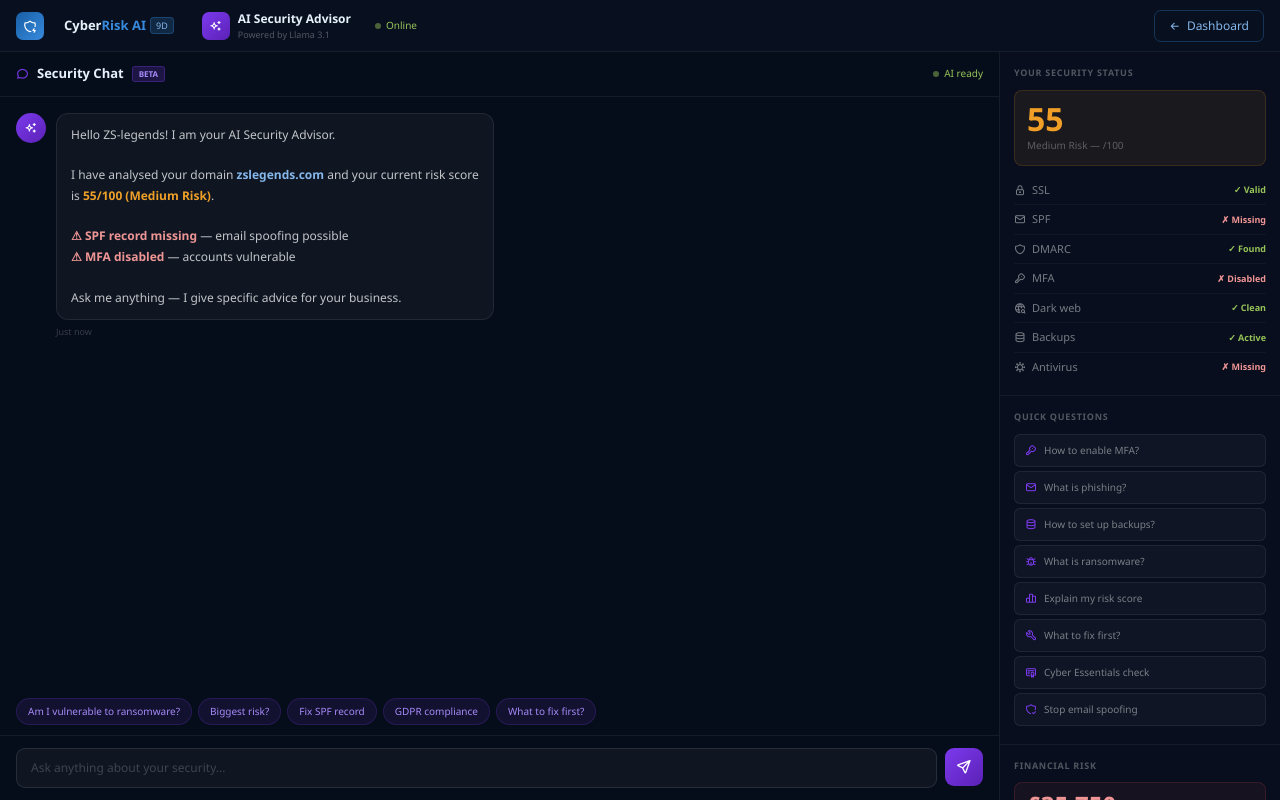
After one commit to zainsheikh666/CyberRiskAI, a Flask app: page /ai-advisor-page in a window 1280 px wide. The commit adds this page. Run offline with Flask 3, Linux system fonts and the light colour scheme; a user stored in the database is signed in.

Commit message:
AI Advisor full page complete

```diff
--- a/app.py
+++ b/app.py
@@ -543,6 +543,17 @@ def threat_map():
         latest=latest,
         domain=current_user.domain or ''
     )
+@app.route('/ai-advisor-page')
+@login_required
+def ai_advisor_page():
+    assessments = Assessment.query.filter_by(
+        company_id=current_user.id
+    ).order_by(Assessment.created_at.desc()).all()
+    latest = assessments[0] if assessments else None
+    return render_template('ai_advisor.html',
+        latest=latest,
+        domain=current_user.domain or ''
+    )
 
 if __name__ == '__main__':
     app.run(debug=True)
--- /dev/null
+++ b/templates/ai_advisor.html
@@ -0,0 +1,275 @@
+<!DOCTYPE html>
+<html lang="en">
+<head>
+    <meta charset="UTF-8">
+    <meta name="viewport" content="width=device-width, initial-scale=1.0">
+    <title>AI Security Advisor — CyberRisk AI</title>
+    <link href="https://cdn.jsdelivr.net/npm/bootstrap@5.3.0/dist/css/bootstrap.min.css" rel="stylesheet">
+    <link rel="stylesheet" href="https://cdn.jsdelivr.net/npm/@tabler/icons-webfont@latest/tabler-icons.min.css">
+    <style>
+        *{box-sizing:border-box;margin:0;padding:0}
+        body{background:#060d1a;color:white;font-family:'Segoe UI',sans-serif;height:100vh;display:flex;flex-direction:column;overflow:hidden}
+        .topbar{height:52px;background:#080f1e;border-bottom:1px solid rgba(255,255,255,0.06);display:flex;align-items:center;padding:0 16px;gap:12px;flex-shrink:0;z-index:200}
+        .logo-icon{width:28px;height:28px;background:linear-gradient(135deg,#185FA5,#378ADD);border-radius:7px;display:flex;align-items:center;justify-content:center}
+        .logo-icon i{font-size:14px;color:white}
+        .logo-name{font-size:13px;font-weight:700;color:#E6F1FB}
+        .logo-name span{color:#378ADD}
+        .ai-header{display:flex;align-items:center;gap:8px;margin-left:16px}
+        .ai-icon-sm{width:28px;height:28px;background:linear-gradient(135deg,#7c3aed,#5b21b6);border-radius:7px;display:flex;align-items:center;justify-content:center}
+        .ai-icon-sm i{font-size:13px;color:white}
+        .back-btn{display:flex;align-items:center;gap:6px;padding:6px 14px;border-radius:7px;border:0.5px solid rgba(55,138,221,0.3);color:#85B7EB;font-size:12px;text-decoration:none;margin-left:auto}
+        .back-btn:hover{background:rgba(55,138,221,0.08);color:#85B7EB}
+        .online{display:flex;align-items:center;gap:5px;font-size:10px;color:#97C459}
+        .online-dot{width:6px;height:6px;border-radius:50%;background:#97C459;animation:pulse 2s infinite}
+        @keyframes pulse{0%,100%{opacity:1}50%{opacity:0.4}}
+        .main{display:grid;grid-template-columns:1fr 280px;flex:1;overflow:hidden}
+        .chat-area{display:flex;flex-direction:column;border-right:1px solid rgba(255,255,255,0.06)}
+        .chat-header{padding:12px 16px;border-bottom:1px solid rgba(255,255,255,0.06);display:flex;align-items:center;justify-content:space-between;flex-shrink:0}
+        .chat-title{font-size:13px;font-weight:600;color:#E6F1FB;display:flex;align-items:center;gap:8px}
+        .beta{font-size:8px;background:rgba(124,58,237,0.2);border:0.5px solid rgba(124,58,237,0.3);color:#a78bfa;padding:1px 6px;border-radius:3px}
+        .messages{flex:1;overflow-y:auto;padding:16px;display:flex;flex-direction:column;gap:12px}
+        .messages::-webkit-scrollbar{width:3px}
+        .messages::-webkit-scrollbar-thumb{background:rgba(255,255,255,0.1);border-radius:3px}
+        .msg{display:flex;gap:10px;align-items:flex-start}
+        .msg.user{flex-direction:row-reverse}
+        .msg-av{width:30px;height:30px;border-radius:50%;display:flex;align-items:center;justify-content:center;font-size:11px;font-weight:700;flex-shrink:0}
+        .av-ai{background:linear-gradient(135deg,#7c3aed,#5b21b6);color:white}
+        .av-user{background:#185FA5;color:white}
+        .msg-bubble{max-width:75%;padding:11px 14px;border-radius:12px;font-size:12px;line-height:1.7}
+        .bubble-ai{background:rgba(255,255,255,0.04);border:0.5px solid rgba(255,255,255,0.08);color:rgba(255,255,255,0.75)}
+        .bubble-user{background:rgba(124,58,237,0.15);border:0.5px solid rgba(124,58,237,0.25);color:#c4b5fd}
+        .msg-time{font-size:9px;color:rgba(255,255,255,0.2);margin-top:5px}
+        .msg.user .msg-time{text-align:right}
+        .suggestions{display:flex;flex-wrap:wrap;gap:6px;padding:0 16px 10px;flex-shrink:0}
+        .sug-btn{font-size:10px;padding:5px 11px;background:rgba(124,58,237,0.1);border:0.5px solid rgba(124,58,237,0.2);color:#a78bfa;border-radius:20px;cursor:pointer;transition:all 0.15s}
+        .sug-btn:hover{background:rgba(124,58,237,0.2);color:#c4b5fd}
+        .input-area{padding:12px 16px;border-top:1px solid rgba(255,255,255,0.06);display:flex;gap:8px;flex-shrink:0}
+        .chat-input{flex:1;background:rgba(255,255,255,0.04);border:0.5px solid rgba(255,255,255,0.1);border-radius:9px;color:white;padding:10px 14px;font-size:12px;outline:none;font-family:'Segoe UI',sans-serif;resize:none}
+        .chat-input:focus{border-color:rgba(124,58,237,0.5)}
+        .chat-input::placeholder{color:rgba(255,255,255,0.2)}
+        .send-btn{width:38px;height:38px;background:linear-gradient(135deg,#7c3aed,#5b21b6);border:none;border-radius:9px;color:white;cursor:pointer;display:flex;align-items:center;justify-content:center;flex-shrink:0}
+        .send-btn:hover{opacity:0.85}
+        .send-btn i{font-size:16px}
+        .right-col{display:flex;flex-direction:column;overflow-y:auto;background:#080e1d}
+        .right-col::-webkit-scrollbar{width:3px}
+        .right-col::-webkit-scrollbar-thumb{background:rgba(255,255,255,0.1)}
+        .rc-section{padding:14px;border-bottom:1px solid rgba(255,255,255,0.05)}
+        .rc-title{font-size:9px;font-weight:600;color:rgba(255,255,255,0.3);letter-spacing:0.08em;margin-bottom:10px}
+        .risk-card{border-radius:8px;padding:12px;margin-bottom:10px;background:rgba({% if latest and latest.risk_level == 'High' %}226,75,74{% elif latest and latest.risk_level == 'Medium' %}239,159,39{% else %}99,153,34{% endif %},0.08);border:0.5px solid rgba({% if latest and latest.risk_level == 'High' %}226,75,74{% elif latest and latest.risk_level == 'Medium' %}239,159,39{% else %}99,153,34{% endif %},0.15)}
+        .risk-score{font-size:32px;font-weight:700;line-height:1;color:{% if latest and latest.risk_level == 'High' %}#F09595{% elif latest and latest.risk_level == 'Medium' %}#EF9F27{% else %}#97C459{% endif %}}
+        .risk-lbl{font-size:10px;color:rgba(255,255,255,0.3);margin-top:3px}
+        .stat-row{display:flex;align-items:center;justify-content:space-between;padding:6px 0;font-size:11px;border-bottom:0.5px solid rgba(255,255,255,0.04)}
+        .stat-row:last-child{border:none}
+        .stat-l{color:rgba(255,255,255,0.45);display:flex;align-items:center;gap:6px}
+        .stat-l i{font-size:12px}
+        .ok{color:#97C459;font-size:9px;font-weight:600}
+        .fail{color:#F09595;font-size:9px;font-weight:600}
+        .warn{color:#EF9F27;font-size:9px;font-weight:600}
+        .qa-btn{width:100%;text-align:left;padding:8px 10px;background:rgba(255,255,255,0.03);border:0.5px solid rgba(255,255,255,0.07);border-radius:6px;color:rgba(255,255,255,0.45);font-size:10px;cursor:pointer;margin-bottom:4px;display:flex;align-items:center;gap:7px;font-family:'Segoe UI',sans-serif;transition:all 0.15s}
+        .qa-btn:hover{background:rgba(124,58,237,0.08);color:#a78bfa;border-color:rgba(124,58,237,0.2)}
+        .qa-btn i{font-size:12px;flex-shrink:0;color:#7c3aed}
+        .typing{display:flex;align-items:center;gap:5px;padding:8px 14px}
+        .typing-dot{width:6px;height:6px;border-radius:50%;background:#7c3aed;animation:typing 1.2s infinite}
+        .typing-dot:nth-child(2){animation-delay:0.2s}
+        .typing-dot:nth-child(3){animation-delay:0.4s}
+        @keyframes typing{0%,60%,100%{transform:translateY(0);opacity:0.4}30%{transform:translateY(-6px);opacity:1}}
+        .financial-box{background:rgba(226,75,74,0.07);border:0.5px solid rgba(226,75,74,0.15);border-radius:8px;padding:10px 12px}
+        .fin-amount{font-size:24px;font-weight:700;color:#F09595;line-height:1;margin-bottom:3px}
+        .fin-lbl{font-size:10px;color:rgba(255,255,255,0.3)}
+    </style>
+</head>
+<body>
+
+<div class="topbar">
+    <div class="logo-icon"><i class="ti ti-shield-bolt"></i></div>
+    <div style="margin-left:8px">
+        <div style="display:flex;align-items:center;gap:4px">
+            <span class="logo-name">Cyber<span>Risk AI</span></span>
+            <span style="font-size:9px;background:rgba(55,138,221,0.2);border:0.5px solid rgba(55,138,221,0.3);color:#85B7EB;padding:1px 5px;border-radius:4px">9D</span>
+        </div>
+    </div>
+    <div class="ai-header">
+        <div class="ai-icon-sm"><i class="ti ti-sparkles"></i></div>
+        <div>
+            <div style="font-size:12px;font-weight:600;color:#E6F1FB">AI Security Advisor</div>
+            <div style="font-size:9px;color:rgba(255,255,255,0.3)">Powered by Llama 3.1</div>
+        </div>
+    </div>
+    <div class="online" style="margin-left:12px"><div class="online-dot"></div> Online</div>
+    <a href="/dashboard" class="back-btn"><i class="ti ti-arrow-left"></i> Dashboard</a>
+</div>
+
+<div class="main">
+    <div class="chat-area">
+        <div class="chat-header">
+            <div class="chat-title">
+                <i class="ti ti-message-circle" style="color:#7c3aed"></i>
+                Security Chat
+                <span class="beta">BETA</span>
+            </div>
+            <div class="online"><div class="online-dot"></div> AI ready</div>
+        </div>
+
+        <div class="messages" id="messages">
+            <div class="msg">
+                <div class="msg-av av-ai"><i class="ti ti-sparkles" style="font-size:13px"></i></div>
+                <div>
+                    <div class="msg-bubble bubble-ai">
+                        Hello {{ current_user.company_name }}! I am your AI Security Advisor.<br><br>
+                        {% if latest %}
+                        I have analysed your domain <strong style="color:#85B7EB">{{ current_user.domain }}</strong> and your current risk score is <strong style="color:{% if latest.risk_level == 'High' %}#F09595{% elif latest.risk_level == 'Medium' %}#EF9F27{% else %}#97C459{% endif %}">{{ latest.score }}/100 ({{ latest.risk_level }} Risk)</strong>.<br><br>
+                        {% if latest.spf_status == 'missing' %}<strong style="color:#F09595">⚠ SPF record missing</strong> — email spoofing possible<br>{% endif %}
+                        {% if latest.dmarc_status == 'missing' %}<strong style="color:#F09595">⚠ DMARC missing</strong> — domain not protected<br>{% endif %}
+                        {% if latest.mfa == 'no' %}<strong style="color:#F09595">⚠ MFA disabled</strong> — accounts vulnerable<br>{% endif %}
+                        {% if latest.backups == 'no' %}<strong style="color:#EF9F27">⚠ No backups</strong> — ransomware risk<br>{% endif %}
+                        <br>Ask me anything — I give specific advice for your business.
+                        {% else %}
+                        Run your first assessment to get personalised security advice. Ask me anything about cybersecurity in the meantime!
+                        {% endif %}
+                    </div>
+                    <div class="msg-time">Just now</div>
+                </div>
+            </div>
+        </div>
+
+        <div class="suggestions">
+            <div class="sug-btn" onclick="askQ('Am I vulnerable to ransomware?')">Am I vulnerable to ransomware?</div>
+            <div class="sug-btn" onclick="askQ('What is my biggest risk right now?')">Biggest risk?</div>
+            <div class="sug-btn" onclick="askQ('How do I fix my SPF record?')">Fix SPF record</div>
+            <div class="sug-btn" onclick="askQ('Am I GDPR compliant?')">GDPR compliance</div>
+            <div class="sug-btn" onclick="askQ('What should I fix first?')">What to fix first?</div>
+        </div>
+
+        <div class="input-area">
+            <input type="text" class="chat-input" id="chatInput"
+                placeholder="Ask anything about your security..."
+                onkeypress="if(event.key==='Enter')sendMsg()">
+            <button class="send-btn" onclick="sendMsg()"><i class="ti ti-send"></i></button>
+        </div>
+    </div>
+
+    <div class="right-col">
+        <div class="rc-section">
+            <div class="rc-title">YOUR SECURITY STATUS</div>
+            {% if latest %}
+            <div class="risk-card">
+                <div class="risk-score">{{ latest.score }}</div>
+                <div class="risk-lbl">{{ latest.risk_level }} Risk — /100</div>
+            </div>
+            <div class="stat-row"><span class="stat-l"><i class="ti ti-lock"></i> SSL</span><span class="{% if latest.ssl_status == 'valid' %}ok{% else %}fail{% endif %}">{% if latest.ssl_status == 'valid' %}✓ Valid{% else %}✗ Invalid{% endif %}</span></div>
+            <div class="stat-row"><span class="stat-l"><i class="ti ti-mail"></i> SPF</span><span class="{% if latest.spf_status == 'found' %}ok{% else %}fail{% endif %}">{% if latest.spf_status == 'found' %}✓ Found{% else %}✗ Missing{% endif %}</span></div>
+            <div class="stat-row"><span class="stat-l"><i class="ti ti-shield"></i> DMARC</span><span class="{% if latest.dmarc_status == 'found' %}ok{% else %}fail{% endif %}">{% if latest.dmarc_status == 'found' %}✓ Found{% else %}✗ Missing{% endif %}</span></div>
+            <div class="stat-row"><span class="stat-l"><i class="ti ti-key"></i> MFA</span><span class="{% if latest.mfa == 'yes' %}ok{% else %}fail{% endif %}">{% if latest.mfa == 'yes' %}✓ Enabled{% else %}✗ Disabled{% endif %}</span></div>
+            <div class="stat-row"><span class="stat-l"><i class="ti ti-world-search"></i> Dark web</span><span class="{% if latest.breach_found %}fail{% else %}ok{% endif %}">{% if latest.breach_found %}✗ Breached{% else %}✓ Clean{% endif %}</span></div>
+            <div class="stat-row"><span class="stat-l"><i class="ti ti-database"></i> Backups</span><span class="{% if latest.backups == 'yes' %}ok{% else %}fail{% endif %}">{% if latest.backups == 'yes' %}✓ Active{% else %}✗ None{% endif %}</span></div>
+            <div class="stat-row"><span class="stat-l"><i class="ti ti-virus"></i> Antivirus</span><span class="{% if latest.antivirus == 'yes' %}ok{% else %}fail{% endif %}">{% if latest.antivirus == 'yes' %}✓ Active{% else %}✗ Missing{% endif %}</span></div>
+            {% else %}
+            <div style="text-align:center;padding:20px;font-size:12px;color:rgba(255,255,255,0.3)">
+                <a href="/assessment" style="color:#85B7EB">Run assessment →</a>
+            </div>
+            {% endif %}
+        </div>
+
+        <div class="rc-section">
+            <div class="rc-title">QUICK QUESTIONS</div>
+            <button class="qa-btn" onclick="askQ('How do I enable MFA on my accounts?')"><i class="ti ti-key"></i> How to enable MFA?</button>
+            <button class="qa-btn" onclick="askQ('What is phishing and how do I protect against it?')"><i class="ti ti-mail"></i> What is phishing?</button>
+            <button class="qa-btn" onclick="askQ('How do I set up daily backups?')"><i class="ti ti-database"></i> How to set up backups?</button>
+            <button class="qa-btn" onclick="askQ('What is ransomware and how do I protect my business?')"><i class="ti ti-bug"></i> What is ransomware?</button>
+            <button class="qa-btn" onclick="askQ('Explain my risk score in plain English')"><i class="ti ti-chart-bar"></i> Explain my risk score</button>
+            <button class="qa-btn" onclick="askQ('What should I fix first to reduce my risk?')"><i class="ti ti-tool"></i> What to fix first?</button>
+            <button class="qa-btn" onclick="askQ('Am I compliant with UK Cyber Essentials?')"><i class="ti ti-certificate"></i> Cyber Essentials check</button>
+            <button class="qa-btn" onclick="askQ('How do I protect against email spoofing?')"><i class="ti ti-shield-check"></i> Stop email spoofing</button>
+        </div>
+
+        {% if latest %}
+        <div class="rc-section">
+            <div class="rc-title">FINANCIAL RISK</div>
+            <div class="financial-box">
+                <div class="fin-amount">£{{ "{:,}".format(latest.score * 650) }}</div>
+                <div class="fin-lbl">Estimated loss if attacked today</div>
+            </div>
+        </div>
+        {% endif %}
+    </div>
+</div>
+
+<script>
+function askQ(q) {
+    document.getElementById('chatInput').value = q;
+    sendMsg();
+}
+
+function sendMsg() {
+    const input = document.getElementById('chatInput');
+    const q = input.value.trim();
+    if(!q) return;
+
+    const msgs = document.getElementById('messages');
+    const time = new Date().toLocaleTimeString('en-GB');
+
+    msgs.innerHTML += `
+        <div class="msg user">
+            <div class="msg-av av-user">{{ current_user.company_name[0] }}</div>
+            <div>
+                <div class="msg-bubble bubble-user">${q}</div>
+                <div class="msg-time">${time}</div>
+            </div>
+        </div>
+    `;
+    input.value = '';
+    msgs.scrollTop = msgs.scrollHeight;
+
+    const typingId = 'typing-' + Date.now();
+    msgs.innerHTML += `
+        <div class="msg" id="${typingId}">
+            <div class="msg-av av-ai"><i class="ti ti-sparkles" style="font-size:13px"></i></div>
+            <div class="msg-bubble bubble-ai">
+                <div class="typing">
+                    <div class="typing-dot"></div>
+                    <div class="typing-dot"></div>
+                    <div class="typing-dot"></div>
+                </div>
+            </div>
+        </div>
+    `;
+    msgs.scrollTop = msgs.scrollHeight;
+
+    fetch('/ai-advisor', {
+        method: 'POST',
+        headers: {'Content-Type': 'application/json'},
+        body: JSON.stringify({question: q})
+    })
+    .then(r => r.json())
+    .then(data => {
+        const el = document.getElementById(typingId);
+        if(el) el.remove();
+        const t2 = new Date().toLocaleTimeString('en-GB');
+        msgs.innerHTML += `
+            <div class="msg">
+                <div class="msg-av av-ai"><i class="ti ti-sparkles" style="font-size:13px"></i></div>
+                <div>
+                    <div class="msg-bubble bubble-ai">${data.answer.replace(/\n/g,'<br>').replace(/\*\*(.*?)\*\*/g,'<strong>$1</strong>')}</div>
+                    <div class="msg-time">${t2}</div>
+                </div>
+            </div>
+        `;
+        msgs.scrollTop = msgs.scrollHeight;
+    })
+    .catch(() => {
+        const el = document.getElementById(typingId);
+        if(el) el.remove();
+        msgs.innerHTML += `
+            <div class="msg">
+                <div class="msg-av av-ai"><i class="ti ti-sparkles" style="font-size:13px"></i></div>
+                <div>
+                    <div class="msg-bubble bubble-ai">Connection error — please try again.</div>
+                </div>
+            </div>
+        `;
+        msgs.scrollTop = msgs.scrollHeight;
+    });
+}
+</script>
+</body>
+</html>
--- a/templates/dashboard.html
+++ b/templates/dashboard.html
@@ -249,8 +249,8 @@
     <div class="s-sec">COMMAND CENTER</div>
     <a class="s-item active" href="/dashboard"><i class="ti ti-layout-dashboard"></i> Overview</a>
 <a class="s-item" href="/live-monitor"><i class="ti ti-activity"></i> Live Monitor</a>
-<a class="s-item" href="/threat-map"><i class="ti ti-map"></i> Threat Map</a>    <a class="s-item" onclick="toggleAI()"><i class="ti ti-robot"></i> AI Advisor <span class="s-badge new">9D</span></a>
-
+<a class="s-item" href="/threat-map"><i class="ti ti-map"></i> Threat Map</a>
+<a class="s-item" href="/ai-advisor-page"><i class="ti ti-robot"></i> AI Advisor <span class="s-badge new">9D</span></a>
     <div class="s-sec">ASSESS & SIMULATE</div>
     <a class="s-item" href="/assessment"><i class="ti ti-radar"></i> Vulnerability Scanner</a>
     <a class="s-item" href="/dashboard"><i class="ti ti-bug"></i> Attack Simulation</a>
```
